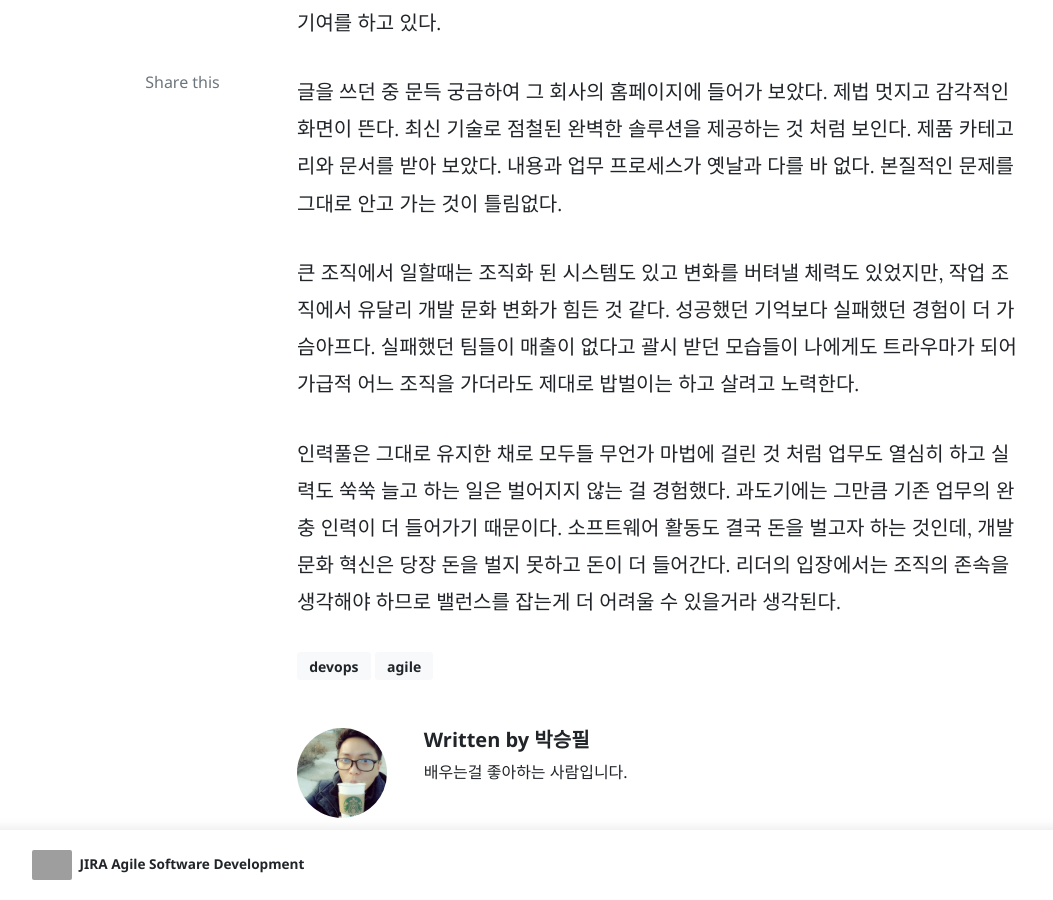
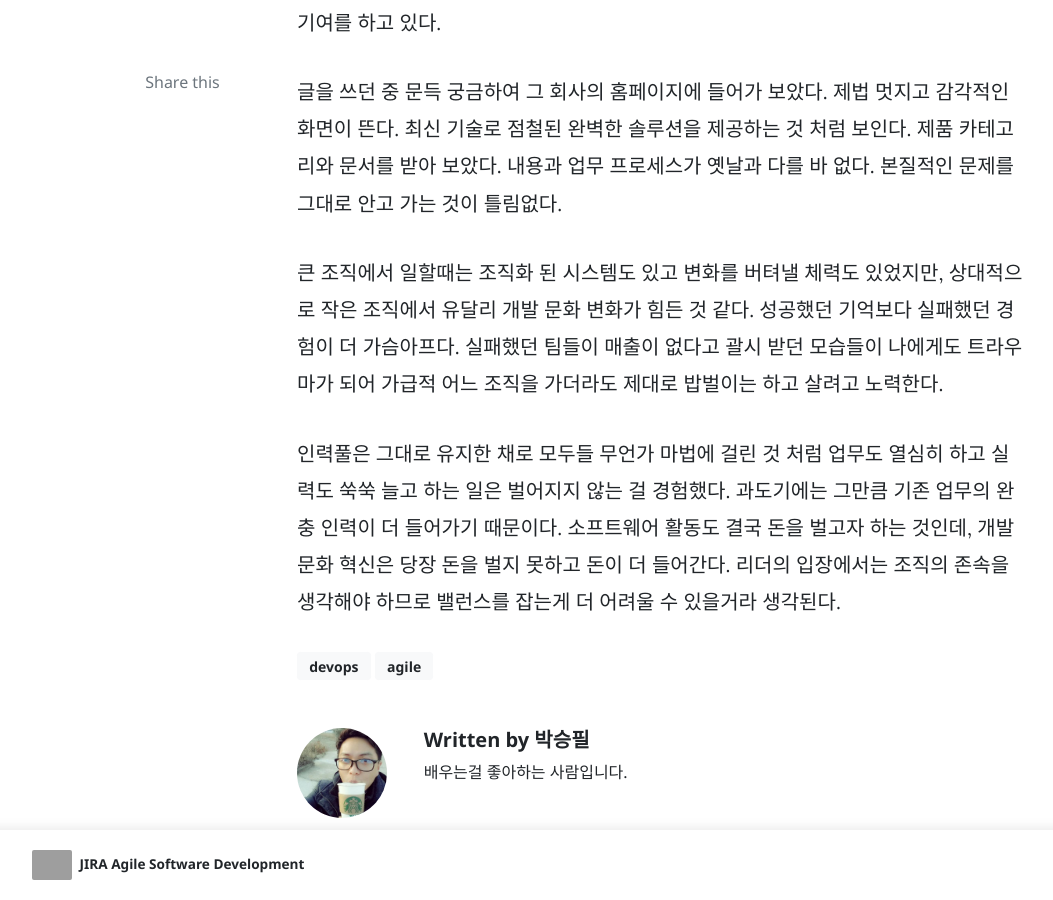
Before and after one commit to MegazoneDSG/megazonedsg.github.io, a Jekyll site: the page built from _posts/2019-09-20-agile-failed-history.md, in a window 1280 px wide and 900 px high, scrolled down 6565 px. Shown: the whole window, without its empty margins (73-1126 px from the left). Built offline with Jekyll 4.4.1, drawn with Linux system fonts in a browser that asks for light colours; nearby versions of some CDN libraries; comment, search, counter and statistics services are not loaded; grey boxes are pictures that could not be loaded.

Commit message:
New Template Update

```diff
--- a/_posts/2019-09-20-agile-failed-history.md
+++ b/_posts/2019-09-20-agile-failed-history.md
@@ -110,6 +110,6 @@ BPMN 도식화 작업과 함께 개발자들이 기존의 유지보수 업무와
 
 글을 쓰던 중 문득 궁금하여 그 회사의 홈페이지에 들어가 보았다. 제법 멋지고 감각적인 화면이 뜬다.  최신 기술로 점철된 완벽한 솔루션을 제공하는 것 처럼 보인다. 제품 카테고리와 문서를 받아 보았다. 내용과 업무 프로세스가 옛날과 다를 바 없다. 본질적인 문제를 그대로 안고 가는 것이 틀림없다.
 
-큰 조직에서 일할때는 조직화 된 시스템도 있고 변화를 버텨낼 체력도 있었지만, 작업 조직에서 유달리 개발 문화 변화가 힘든 것 같다. 성공했던 기억보다 실패했던 경험이 더 가슴아프다. 실패했던 팀들이 매출이 없다고 괄시 받던 모습들이 나에게도 트라우마가 되어 가급적 어느 조직을 가더라도 제대로 밥벌이는 하고 살려고 노력한다.
+큰 조직에서 일할때는 조직화 된 시스템도 있고 변화를 버텨낼 체력도 있었지만, 상대적으로 작은 조직에서 유달리 개발 문화 변화가 힘든 것 같다. 성공했던 기억보다 실패했던 경험이 더 가슴아프다. 실패했던 팀들이 매출이 없다고 괄시 받던 모습들이 나에게도 트라우마가 되어 가급적 어느 조직을 가더라도 제대로 밥벌이는 하고 살려고 노력한다.
 
 인력풀은 그대로 유지한 채로 모두들 무언가 마법에 걸린 것 처럼 업무도 열심히 하고 실력도 쑥쑥 늘고 하는 일은 벌어지지 않는 걸 경험했다. 과도기에는 그만큼 기존 업무의 완충 인력이 더 들어가기 때문이다. 소프트웨어 활동도 결국 돈을 벌고자 하는 것인데, 개발 문화 혁신은 당장 돈을 벌지 못하고 돈이 더 들어간다. 리더의 입장에서는 조직의 존속을 생각해야 하므로 밸런스를 잡는게 더 어려울 수 있을거라 생각된다.
```
